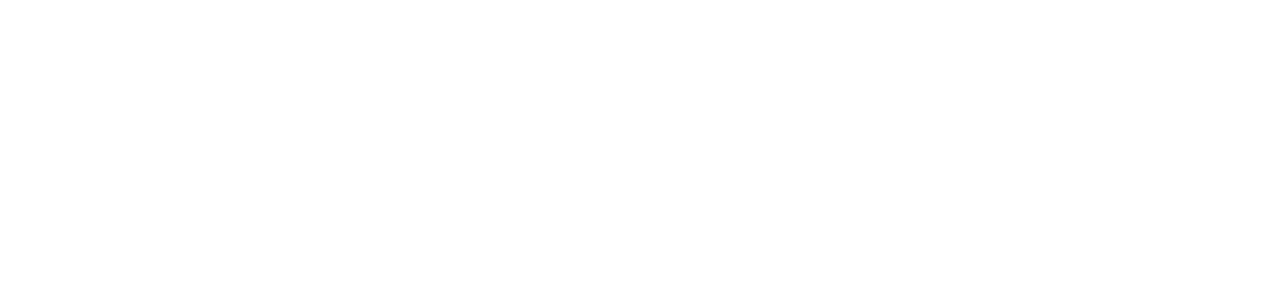
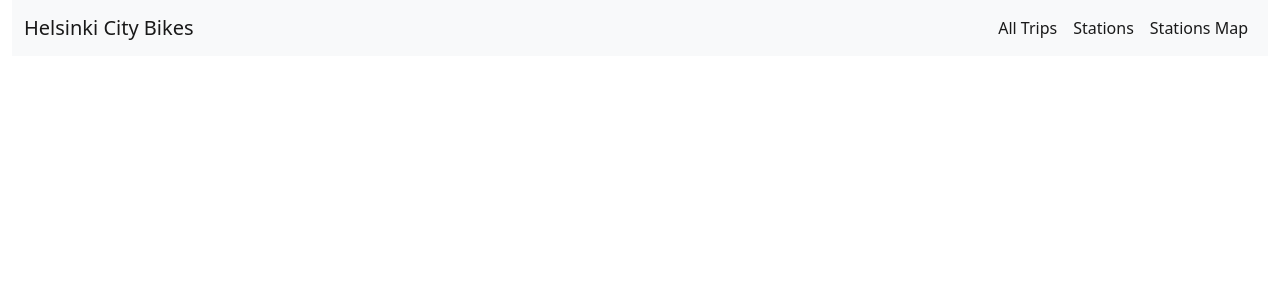
Before and after one commit to Jean198/solita-frontend, a React (Create React App) app: page / in a window 1280 px wide. Shown: the top 300 px of the page. Built offline with nearby package versions, Linux system fonts and the light colour scheme.

Commit message:
created navbar

```diff
--- a/package.json
+++ b/package.json
@@ -9,6 +9,7 @@
     "bootstrap": "^5.2.3",
     "react": "^18.2.0",
     "react-dom": "^18.2.0",
+    "react-router-dom": "^6.6.1",
     "react-scripts": "5.0.1",
     "web-vitals": "^2.1.4"
   },
--- a/src/App.js
+++ b/src/App.js
@@ -1,11 +1,15 @@
-
+import { BrowserRouter as Router, Routes, Route } from "react-router-dom";
+import NavBar from './components/navBar/NavBar';
 import './App.css';
 
 function App() {
   return (
-    <div className="App">
+    <Router>
+      <div className="container-fluid">
+        <NavBar/>
 
-    </div>
+      </div>
+    </Router>
   );
 }
 
--- a/src/components/navBar/NavBar.js
+++ b/src/components/navBar/NavBar.js
@@ -1,9 +1,42 @@
 import React from 'react'
+import { Link } from "react-router-dom";
 import './navBar.css'
 
 const NavBar = () => {
   return (
-    <div>NavBar</div>
+    <nav className="navbar navbar-expand-lg bg-light">
+          <div className="container-fluid">
+            <a className="navbar-brand" href="#">
+              Helsinki City Bikes
+            </a>
+            <button
+              className="navbar-toggler"
+              type="button"
+              data-bs-toggle="collapse"
+              data-bs-target="#navbarTogglerDemo01"
+              aria-controls="navbarTogglerDemo01"
+              aria-expanded="false"
+              aria-label="Toggle navigation"
+            >
+              <span className="navbar-toggler-icon"></span>
+            </button>
+
+            <div className="collapse navbar-collapse" id="navbarTogglerDemo01">
+              <ul className="navbar-nav ms-auto mb-2 mb-lg-0">
+                <li className="nav-item">
+                  <Link to="/" className="nav-link active">All Trips</Link>
+                </li>
+                <li className="nav-item">
+                <Link to="/notes" className="nav-link active">Stations</Link>
+                </li>
+                <li className="nav-item">
+                <Link to="/create" className="nav-link active">Stations Map</Link>
+                </li>
+              </ul>
+            </div>
+          </div>
+        </nav>
+
   )
 }
 
```
Also changed, not shown: 1 other file (tests, documents, lock files or other folders).
